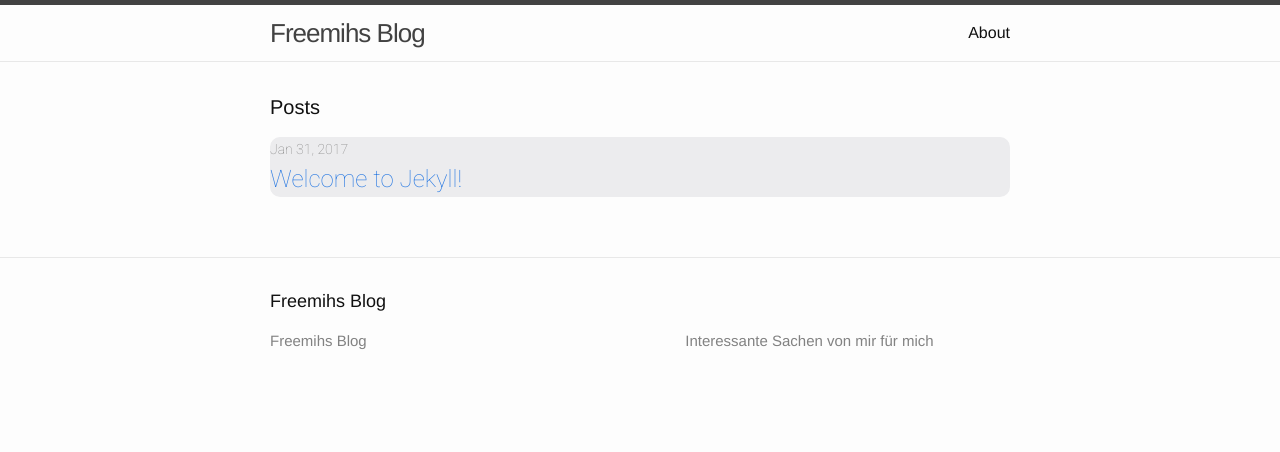
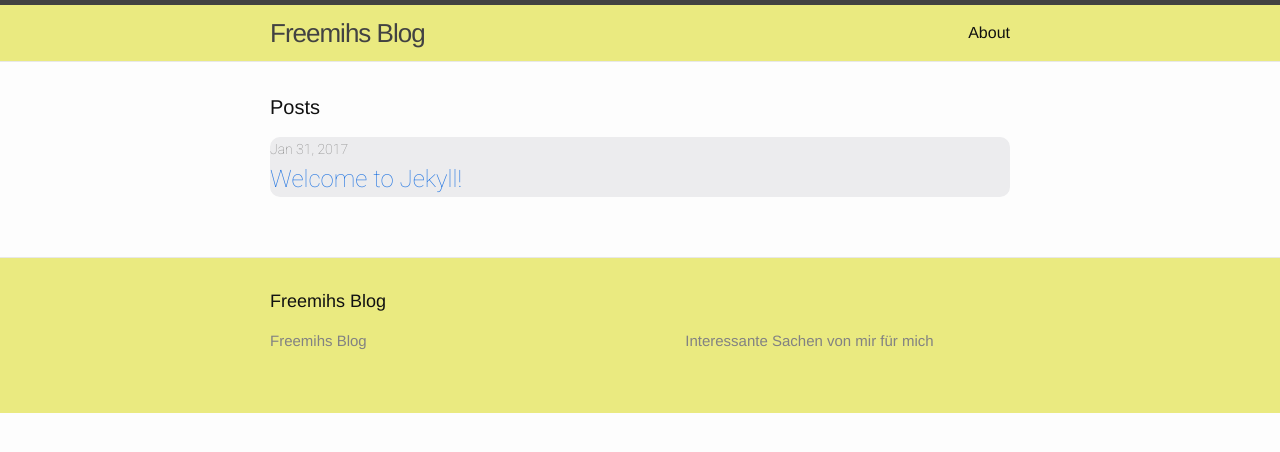
Before and after one commit to freemih/freemih.github.io, a Jekyll site: the page built from index.html, in a window 1280 px wide. Shown: the top 452 px of the page. Built offline with Jekyll 4.4.1, drawn with Linux system fonts in a browser that asks for light colours.

Commit message:
Update _layout.scss

```diff
--- a/_sass/_layout.scss
+++ b/_sass/_layout.scss
@@ -4,6 +4,7 @@
 .site-header {
     border-top: 5px solid $grey-color-dark;
     border-bottom: 1px solid $grey-color-light;
+    background-color: hsla(60, 92%, 44%, 0.51);
     min-height: 56px;
 
     // Positioning context for the mobile navigation icon
@@ -100,6 +101,7 @@
 .site-footer {
     border-top: 1px solid $grey-color-light;
     padding: $spacing-unit 0;
+    background-color: hsla(60, 92%, 44%, 0.51);
 }
 
 .footer-heading {
```
